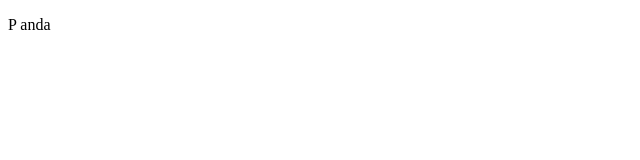
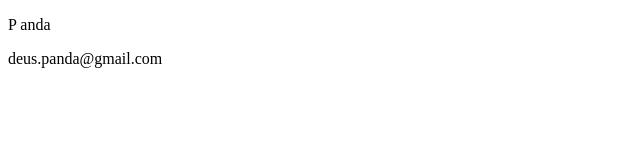
Before and after one commit to lalo-dev/proyectoDemoCursoPrework, a plain HTML site: page index.html in a window 1280 px wide. Shown: the whole page, without its empty margins (0-640 px from the left). Drawn offline with Linux system fonts and the light colour scheme.

Commit message:
se agrega correo

```diff
--- a/index.html
+++ b/index.html
@@ -10,5 +10,6 @@
     <p>
         P anda
     </p>
+    <p>deus.panda@gmail.com</p>
 </body>
 </html>
```
